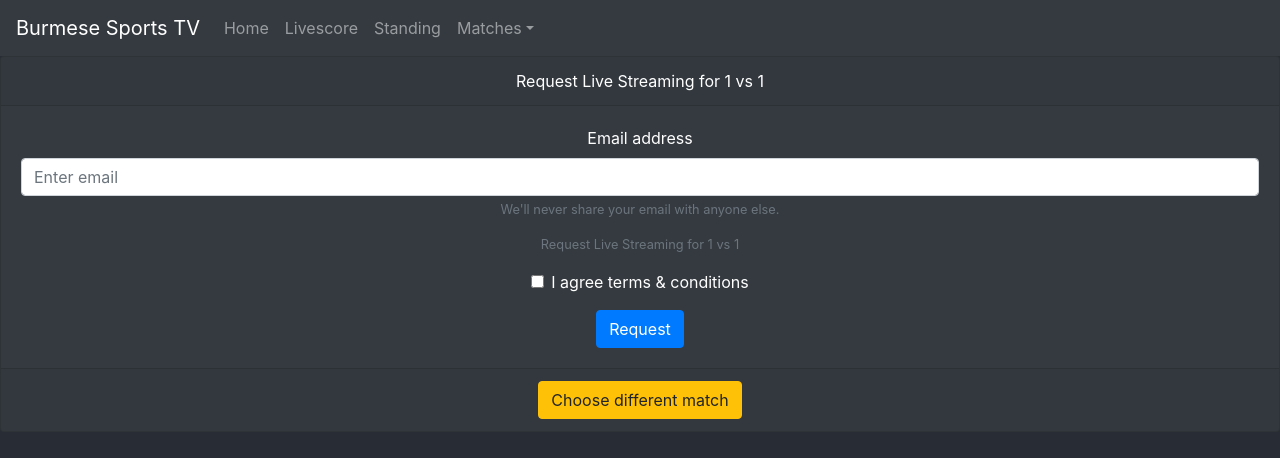
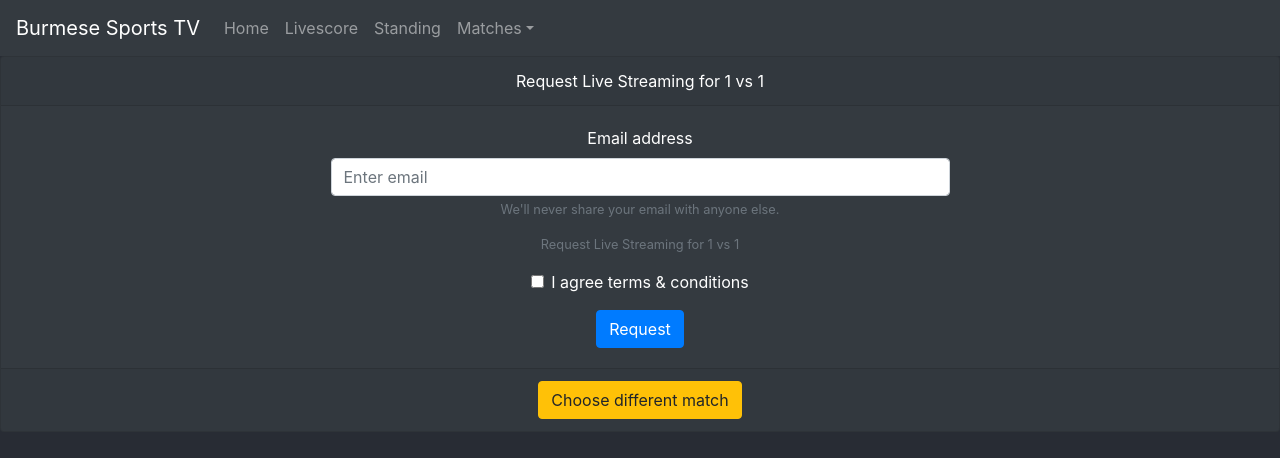
Before and after one commit to HeinMynn/burmesesports, a React (Create React App) app: page /request/1/1 in a window 1280 px wide. Shown: the top 458 px of the page. Built offline with nearby package versions, Linux system fonts and the light colour scheme.

Commit message:
netlify form home away

```diff
--- a/src/components/Request.js
+++ b/src/components/Request.js
@@ -16,22 +16,21 @@ function Request(props) {
 
   return (
     <div className="form-wrapper">
-          <Card className="bg-dark text-white">
-              <Card.Header>Request Live Streaming for {home} vs {away}</Card.Header>
+      <Card className="bg-dark text-white">
+        <Card.Header>
+          Request Live Streaming for {home} vs {away}
+        </Card.Header>
         <Card.Body>
-          <Form
-            name="requst"
-            method="POST"
-            data-netlify="true"
-          >
+          <Form name="requst" method="POST" data-netlify="true">
             <Form.Control type="hidden" name="form-name" value="request" />
             <Form.Group controlId="formBasicEmail">
               <Form.Label>Email address</Form.Label>
               <Form.Control
                 type="email"
                 name="email"
-                              placeholder="Enter email"
+                placeholder="Enter email"
                               required
+                              className="w-50 m-auto"
               />
               <Form.Text className="text-muted">
                 We'll never share your email with anyone else.
```
Also changed, not shown: 1 other file (tests, documents, lock files or other folders).
